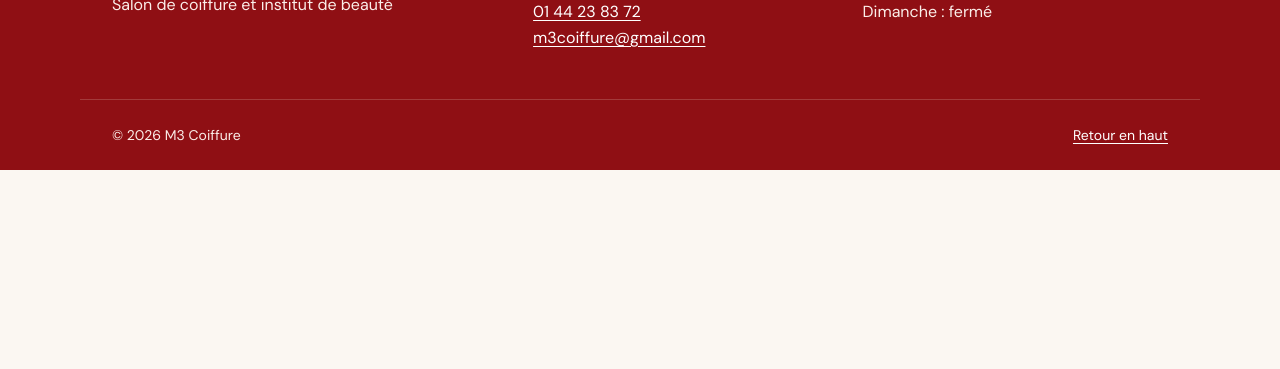
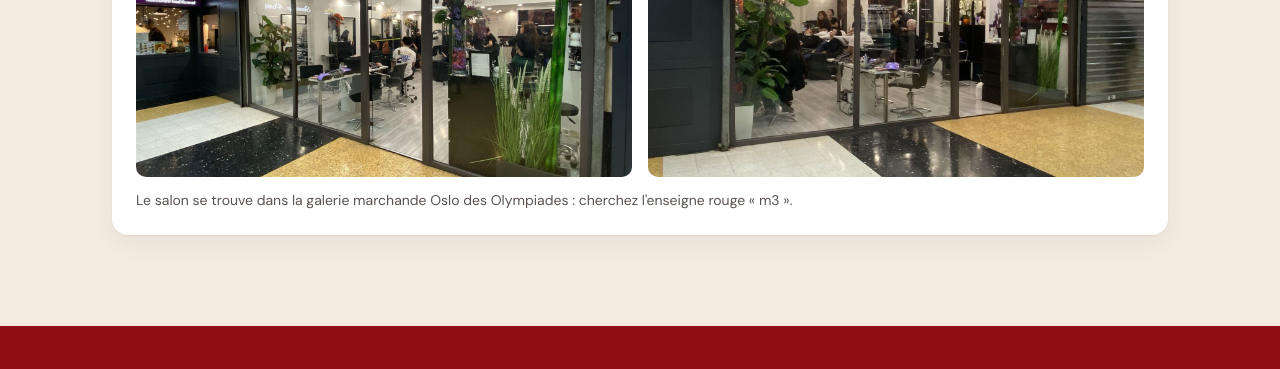
Before and after one commit to marcolap13/M3COIFFUREV2, a plain HTML site: page index.html in a window 1280 px wide. Shown: the part 5777-6146 px from the top of the page. Before the commit the page ends 5947 px from the top, so only its background shows below. Drawn offline with Linux system fonts and the light colour scheme.

Commit message:
Ajoute les photos de la devanture dans Infos pratiques
Deux photos de la vitrine (redimensionnées à 1600 px, ~210 Ko chacune)
pour aider à repérer le salon dans la galerie Oslo des Olympiades.

Co-Authored-By: Claude Opus 5.5 <noreply@anthropic.com>

```diff
--- a/index.html
+++ b/index.html
@@ -489,6 +489,23 @@
               referrerpolicy="no-referrer-when-downgrade"
               allowfullscreen></iframe>
           </div>
+
+          <div class="storefront reveal">
+            <h3 class="panel__title">Repérez notre devanture</h3>
+            <div class="storefront__photos">
+              <figure>
+                <img src="images/devanture-m3.jpg" width="1600" height="900"
+                     alt="Devanture vitrée du salon M3 Coiffure dans la galerie marchande, avec l'enseigne « m3 » rouge et des plantes vertes en vitrine"
+                     loading="lazy" decoding="async">
+              </figure>
+              <figure>
+                <img src="images/devanture-m3-2.jpg" width="1600" height="941"
+                     alt="Vue de face de la vitrine du salon M3 Coiffure, avec l'enseigne « m3 » et l'intérieur lumineux du salon"
+                     loading="lazy" decoding="async">
+              </figure>
+            </div>
+            <p class="storefront__caption">Le salon se trouve dans la galerie marchande Oslo des Olympiades&nbsp;: cherchez l'enseigne rouge «&nbsp;m3&nbsp;».</p>
+          </div>
         </div>
       </div>
     </section>
--- a/style.css
+++ b/style.css
@@ -944,6 +944,39 @@ html:not(.js) .acc__chevron {
   border: 0;
 }
 
+.storefront {
+  grid-column: 1 / -1;
+  padding: var(--space-5);
+  border-radius: var(--radius);
+  background: var(--color-card);
+  box-shadow: var(--shadow);
+}
+
+.storefront__photos {
+  display: grid;
+  gap: var(--space-3);
+}
+
+.storefront__photos img {
+  width: 100%;
+  aspect-ratio: 16 / 9;
+  object-fit: cover;
+  border-radius: var(--radius-small);
+}
+
+.storefront__caption {
+  margin: var(--space-3) 0 0;
+  color: var(--color-muted);
+  font-size: var(--fs-small);
+}
+
+@media (min-width: 768px) {
+  .storefront__photos {
+    grid-template-columns: 1fr 1fr;
+    gap: var(--space-4);
+  }
+}
+
 /* ---------- Pied de page ---------- */
 .site-footer {
   padding-top: var(--space-7);
```
Also changed, not shown: images/devanture-m3-2.jpg (added), images/devanture-m3.jpg (added).
